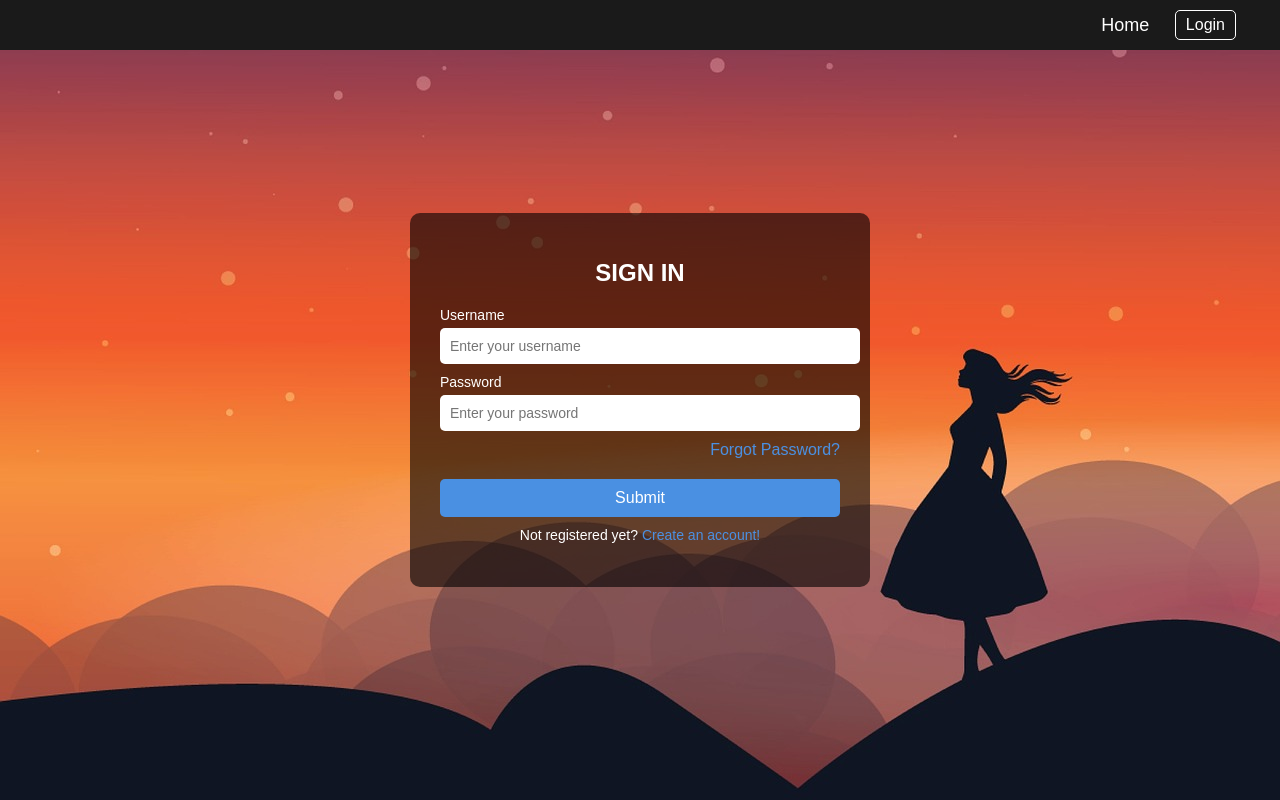
After one commit to prathameshbasagare05/php-site, a PHP site: page /login.php in a window 1280 px wide. The commit adds this page. Run offline with PHP 8.4, Linux system fonts and the light colour scheme.

Commit message:
added login page

```diff
--- a/home.php
+++ b/home.php
@@ -12,6 +12,12 @@
       <a href="#" class="logo">Home</a>
       <a href="login.php" class="login-button">Login</a>
     </div>
+    <style>
+      body{
+        background: url('images/home-bg.jpg') no-repeat center center fixed;
+        background-size: cover;
+      }
+    </style>
   </header>
   <main class="main-content">
     <div class="content">
--- /dev/null
+++ b/login.php
@@ -0,0 +1,37 @@
+<!DOCTYPE html>
+<html lang="en">
+<head>
+  <meta charset="UTF-8">
+  <meta name="viewport" content="width=device-width, initial-scale=1.0">
+  <title>Sign In</title>
+  <link rel="stylesheet" href="styles.css">
+  <style>
+      body{
+        background: url('images/form-bg.jpg') no-repeat center center fixed;
+        background-size: cover;
+      }
+    </style>
+</head>
+<body>
+  <header class="navbar">
+    <div class="container">
+      <a href="#" class="logo">Home</a>
+      <a href="#" class="login-button">Login</a>
+    </div>
+  </header>
+  <main class="main-content">
+    <div class="login-box">
+      <h1>SIGN IN</h1>
+      <form>
+        <label for="username">Username</label>
+        <input type="text" id="username" placeholder="Enter your username" required>
+        <label for="password">Password</label>
+        <input type="password" id="password" placeholder="Enter your password" required>
+        <a href="#" class="forgot-password">Forgot Password?</a>
+        <button type="submit">Submit</button>
+      </form>
+      <p class="register-link">Not registered yet? <a href="signup.php">Create an account!</a></p>
+    </div>
+  </main>
+</body>
+</html>
--- a/styles.css
+++ b/styles.css
@@ -2,8 +2,8 @@ body {
     margin: 0;
     font-family: Arial, sans-serif;
     color: white;
-    background: url('images/home-bg.jpg') no-repeat center center fixed;
-    background-size: cover;
+    /* background: url('images/home-bg.jpg') no-repeat center center fixed; */
+    /* background-size: cover; */
   }
 
   .navbar {
@@ -34,7 +34,7 @@ body {
     padding: 5px 10px;
     border-radius: 5px;
     margin-right: 5%;
-    margin-left: 5%;
+    margin-left: 2%;
     transition: background-color 0.3s;
   }
 
@@ -66,3 +66,85 @@ body {
   .content a:hover {
     text-decoration: underline;
   }
+
+
+
+
+
+
+
+
+
+
+
+  /* Login  */
+  .login-box {
+    background-color: rgba(0, 0, 0, 0.6);
+    padding: 30px;
+    border-radius: 10px;
+    max-width: 400px;
+    width: 100%;
+  }
+
+  .login-box h1 {
+    margin-bottom: 20px;
+    font-size: 24px;
+  }
+
+  .login-box label {
+    display: block;
+    text-align: left;
+    margin-bottom: 5px;
+    font-size: 14px;
+  }
+  .login-box input {
+    width: 100%;
+    padding: 10px;
+    margin-bottom: 10px;
+    border: none;
+    border-radius: 5px;
+    outline: none;
+    font-size: 14px;
+  }
+
+  .login-box .forgot-password {
+    display: block;
+    text-align: right;
+    margin-bottom: 20px;
+    color: #4a90e2;
+    text-decoration: none;
+  }
+
+  .login-box .forgot-password:hover {
+    text-decoration: underline;
+  }
+
+  .login-box button {
+    width: 100%;
+    padding: 10px;
+    background-color: #4a90e2;
+    border: none;
+    border-radius: 5px;
+    color: white;
+    font-size: 16px;
+    cursor: pointer;
+    transition: background-color 0.3s ease;
+  }
+
+  .login-box button:hover {
+    background-color: #357ab7;
+  }
+
+  .login-box .register-link {
+    margin-top: 10px;
+    font-size: 14px;
+  }
+
+  .login-box .register-link a {
+    color: #4a90e2;
+    text-decoration: none;
+  }
+
+  .login-box .register-link a:hover {
+    text-decoration: underline;
+  }
```
Also changed, not shown: signup.php (added).
